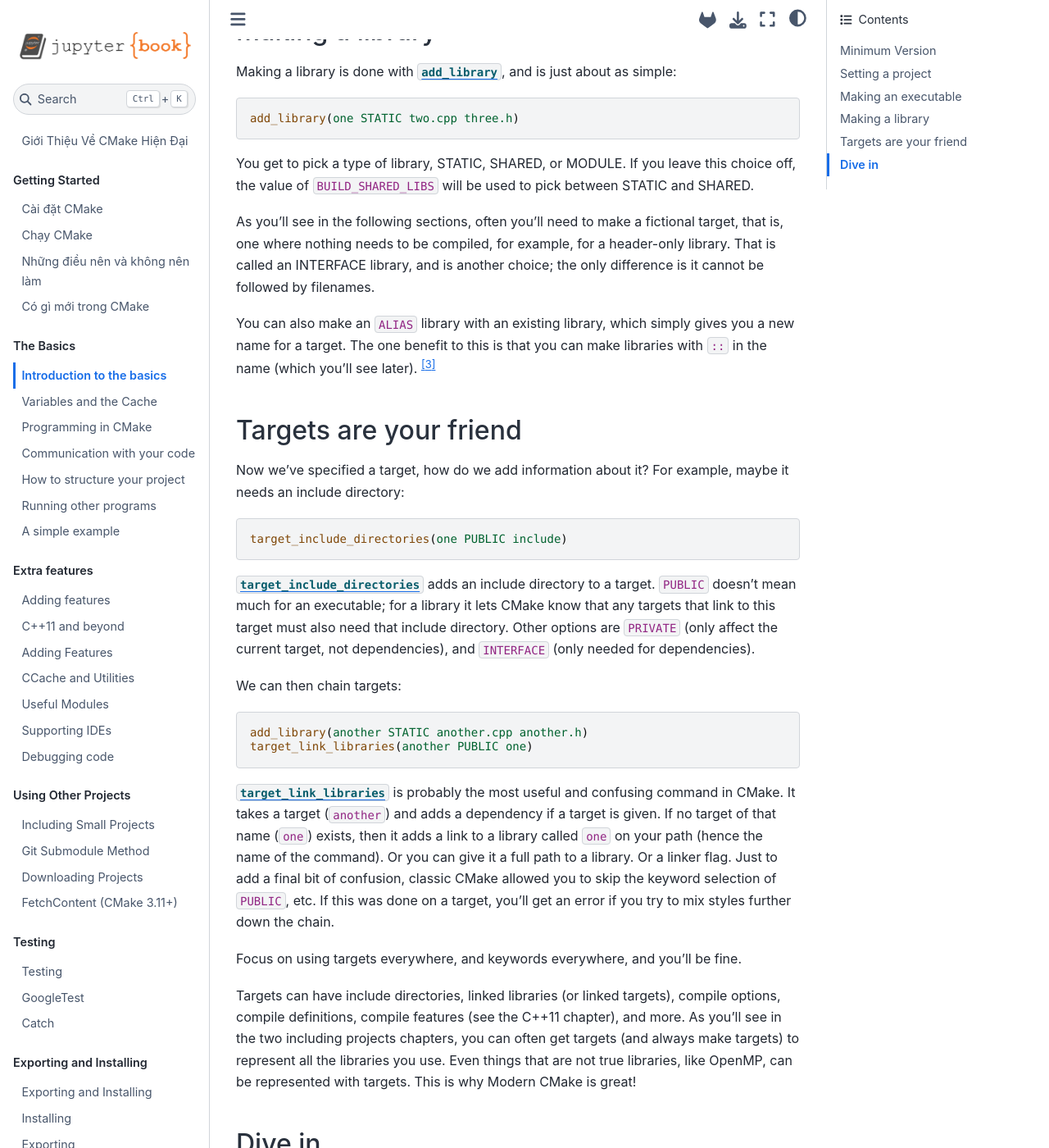
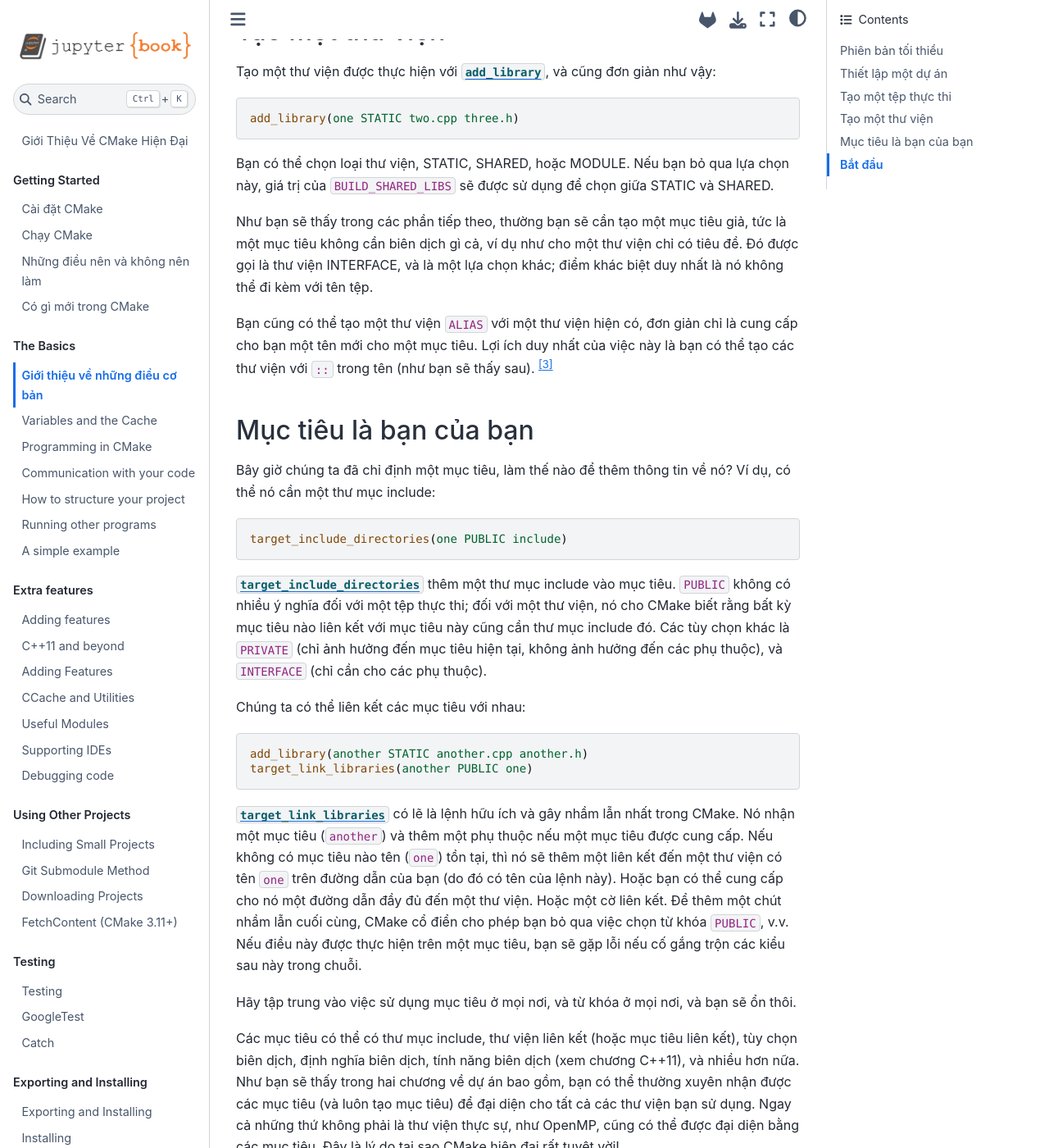
Before and after one commit to xuanvuong1702/Modern-CMake-VI-VN, a Jupyter Book: the page built from chapters/basics.md, in a window 1280 px wide and 1400 px high, scrolled down 2157 px. Shown: the whole window at 82% size. Built offline with Jupyter Book 1.0.4 settings and Sphinx 7.4.7 and the Sphinx Book theme 1.1.4, drawn with Linux system fonts in a browser that asks for light colours; some of the changed text lies outside the part shown.

Commit message:
translate basic

````diff
--- a/chapters/basics.md
+++ b/chapters/basics.md
@@ -1,37 +1,31 @@
-# Introduction to the basics
+# Giới thiệu về những điều cơ bản
 
-## Minimum Version
+## Phiên bản tối thiểu
 
-Here's the first line of every `CMakeLists.txt`, which is the required name of
-the file CMake looks for:
+Đây là dòng đầu tiên của mọi `CMakeLists.txt`, là tên tệp bắt buộc mà CMake tìm kiếm:
+
 
 ```cmake
 cmake_minimum_required(VERSION 3.15)
 ```
+Hãy đề cập một chút về cú pháp của CMake. Tên lệnh
+{{ command.format('cmake_minimum_required') }} không phân biệt chữ hoa chữ thường, vì vậy thực hành phổ biến
+là sử dụng chữ thường. [^1] `VERSION` là một từ khóa đặc biệt cho hàm này.
+Và giá trị của phiên bản theo sau từ khóa. Như ở mọi nơi trong
+cuốn sách này, chỉ cần nhấp vào tên lệnh để xem tài liệu chính thức,
+và sử dụng menu thả xuống để chuyển đổi tài liệu giữa các phiên bản CMake.
 
-Let's mention a bit of CMake syntax. The command name
-{{ command.format('cmake_minimum_required') }} is case insensitive, so the common practice
-is to use lower case. [^1] The `VERSION` is a special keyword for this
-function. And the value of the version follows the keyword. Like everywhere in
-this book, just click on the command name to see the official documentation,
-and use the dropdown to switch documentation between CMake versions.
-
-This line is special! [^2] The version of CMake will also dictate the policies,
-which define behavior changes. So, if you set `minimum_required` to `VERSION 2.8`, you'll get the wrong linking behavior on macOS, for example, even in the
-newest CMake versions. If you set it to 3.3 or less, you'll get the wrong
-hidden symbols behaviour, etc. A list of policies and versions is available at
+Dòng này đặc biệt! [^2] Phiên bản của CMake cũng sẽ quyết định các chính sách,
+định nghĩa các thay đổi hành vi. Vì vậy, nếu bạn đặt `minimum_required` thành `VERSION 2.8`, bạn sẽ gặp phải hành vi liên kết sai trên macOS, chẳng hạn, ngay cả trong các
+phiên bản CMake mới nhất. Nếu bạn đặt nó thành 3.3 hoặc thấp hơn, bạn sẽ gặp phải hành vi
+ẩn ký hiệu sai, v.v. Một danh sách các chính sách và phiên bản có sẵn tại
 {{ cmake.format('policies') }}.
 
-Starting in CMake 3.12, this supports a range, such as `VERSION 3.15...3.30`;
-this means you support as low as 3.15 but have also tested it with the new
-policy settings up to 3.30. This is much nicer on users that need the better
-settings, and due to a trick in the syntax, it's backward compatible with older
-versions of CMake (though actually running CMake 3.1-3.11 will only set the old
-version of the policies, since those versions didn't treat this specially). New
-versions of policies tend to be most important for macOS and Windows users, who
-also usually have a very recent version of CMake.
+Bắt đầu từ CMake 3.12, điều này hỗ trợ một phạm vi, chẳng hạn như `VERSION 3.15...3.30`;
+điều này có nghĩa là bạn hỗ trợ ít nhất là 3.15 nhưng cũng đã kiểm tra nó với các thiết lập chính sách mới
+đến 3.30. Điều này thân thiện hơn nhiều với người dùng cần các thiết lập tốt hơn, và nhờ một mẹo trong cú pháp, nó tương thích ngược với các phiên bản cũ hơn của CMake (mặc dù thực tế chạy CMake 3.1-3.11 sẽ chỉ đặt phiên bản cũ của các chính sách, vì các phiên bản đó không xử lý điều này đặc biệt). Các phiên bản mới của các chính sách thường quan trọng nhất đối với người dùng macOS và Windows, những người cũng thường có phiên bản CMake rất mới.
 
-This is what new projects should do:
+Đây là những gì các dự án mới nên làm:
 
 ```cmake
 cmake_minimum_required(VERSION 3.15...3.30)
@@ -40,93 +34,79 @@ cmake_minimum_required(VERSION 3.15...3.30)
 
 :::{tip}
 
-If you really need to set to a low value here, you can use
-{{ command.format('cmake_policy') }} to conditionally increase the policy level or set a
-specific policy.
+Nếu bạn thực sự cần đặt giá trị thấp ở đây, bạn có thể sử dụng
+{{ command.format('cmake_policy') }} để tăng mức chính sách một cách có điều kiện hoặc đặt một
+chính sách cụ thể.
 
 :::
 
-## Setting a project
+## Thiết lập một dự án
 
-Now, every top-level CMake file will have the next line:
+Bây giờ, mọi tệp CMake cấp cao nhất sẽ có dòng sau:
 
 ```cmake
 project(MyProject VERSION 1.0
                   DESCRIPTION "Very nice project"
                   LANGUAGES CXX)
 ```
-
-Now we see even more syntax. Strings are quoted, whitespace doesn't matter, and
-the name of the project is the first argument (positional). All the keyword
-arguments here are optional. The version sets a bunch of variables, like
-`MyProject_VERSION` and `PROJECT_VERSION`. The languages are `C`, `CXX`,
-`Fortran`, `ASM`, `CUDA` (CMake 3.8+), `CSharp` (3.8+), and `SWIFT` (CMake
-3.15+ experimental). `C CXX` is the default. In CMake 3.9, `DESCRIPTION` was
-added to set a project description, as well. The documentation for
-{{ command.format('project') }} may be helpful.
+Bây giờ chúng ta thấy thêm cú pháp. Các chuỗi được đặt trong dấu ngoặc kép, khoảng trắng không quan trọng, và tên của dự án là đối số đầu tiên (theo vị trí). Tất cả các đối số từ khóa ở đây đều là tùy chọn. Phiên bản thiết lập một loạt các biến, như `MyProject_VERSION` và `PROJECT_VERSION`. Các ngôn ngữ là `C`, `CXX`, `Fortran`, `ASM`, `CUDA` (CMake 3.8+), `CSharp` (3.8+), và `SWIFT` (CMake 3.15+ thử nghiệm). `C CXX` là mặc định. Trong CMake 3.9, `DESCRIPTION` đã được thêm vào để thiết lập mô tả dự án. Tài liệu cho {{ command.format('project') }} có thể hữu ích.
 
 :::{tip}
 
-You can add
-[comments](https://cmake.org/cmake/help/latest/manual/cmake-language.7.html#comments)
-with the `#` character. CMake does have an inline syntax for comments too, but
-it's rarely used.
+Bạn có thể thêm
+[bình luận](https://cmake.org/cmake/help/latest/manual/cmake-language.7.html#comments)
+với ký tự `#`. CMake cũng có cú pháp bình luận nội tuyến, nhưng hiếm khi được sử dụng.
 
 :::
+Không có gì đặc biệt về tên dự án. Không có mục tiêu nào được thêm vào tại thời điểm này.
 
-There's really nothing special about the project name. No targets are added at this point.
+## Tạo một tệp thực thi
 
-## Making an executable
-
-Although libraries are much more interesting, and we'll spend most of our time
-with them, let's start with a simple executable.
+Mặc dù thư viện thú vị hơn nhiều, và chúng ta sẽ dành phần lớn thời gian với chúng, hãy bắt đầu với một tệp thực thi đơn giản.
 
 ```cmake
 add_executable(one two.cpp three.h)
 ```
+Có một số điều cần giải thích ở đây. `one` vừa là tên của tệp thực thi được tạo ra, vừa là tên của mục tiêu CMake được tạo ra (bạn sẽ nghe nhiều hơn về các mục tiêu sớm thôi, tôi hứa). Danh sách tệp nguồn đi kèm ngay sau đó, và bạn có thể liệt kê bao nhiêu tùy thích. CMake rất thông minh, và sẽ chỉ biên dịch các tệp có phần mở rộng nguồn. Các tệp tiêu đề sẽ, cho hầu hết các mục đích, bị bỏ qua; lý do duy nhất để liệt kê chúng là để chúng hiển thị trong các IDE. Các mục tiêu xuất hiện dưới dạng thư mục trong nhiều IDE. Thông tin thêm về hệ thống xây dựng chung và các mục tiêu có sẵn tại {{ cmake.format('buildsystem') }}.
 
-There are several things to unpack here. `one` is both the name of the executable file generated, and the name of the CMake target created (you'll hear a lot more about targets soon, I promise). The source file list comes next, and you can list as many as you'd like. CMake is smart, and will only compile source file extensions. The headers will be, for most intents and purposes, ignored; the only reason to list them is to get them to show up in IDEs. Targets show up as folders in many IDEs. More about the general build system and targets is available at {{ cmake.format('buildsystem') }}.
+## Tạo một thư viện
 
-## Making a library
-
-Making a library is done with {{ command.format('add_library') }}, and is just about as simple:
+Tạo một thư viện được thực hiện với {{ command.format('add_library') }}, và cũng đơn giản như vậy:
 
 ```cmake
 add_library(one STATIC two.cpp three.h)
 ```
 
-You get to pick a type of library, STATIC, SHARED, or MODULE. If you leave this choice off, the value of `BUILD_SHARED_LIBS` will be used to pick between STATIC and SHARED.
+Bạn có thể chọn loại thư viện, STATIC, SHARED, hoặc MODULE. Nếu bạn bỏ qua lựa chọn này, giá trị của `BUILD_SHARED_LIBS` sẽ được sử dụng để chọn giữa STATIC và SHARED.
 
-As you'll see in the following sections, often you'll need to make a fictional target, that is, one where nothing needs to be compiled, for example, for a header-only library. That is called an INTERFACE library, and is another choice; the only difference is it cannot be followed by filenames.
+Như bạn sẽ thấy trong các phần tiếp theo, thường bạn sẽ cần tạo một mục tiêu giả, tức là một mục tiêu không cần biên dịch gì cả, ví dụ như cho một thư viện chỉ có tiêu đề. Đó được gọi là thư viện INTERFACE, và là một lựa chọn khác; điểm khác biệt duy nhất là nó không thể đi kèm với tên tệp.
 
-You can also make an `ALIAS` library with an existing library, which simply gives you a new name for a target. The one benefit to this is that you can make libraries with `::` in the name (which you'll see later). [^3]
+Bạn cũng có thể tạo một thư viện `ALIAS` với một thư viện hiện có, đơn giản chỉ là cung cấp cho bạn một tên mới cho một mục tiêu. Lợi ích duy nhất của việc này là bạn có thể tạo các thư viện với `::` trong tên (như bạn sẽ thấy sau). [^3]
 
-## Targets are your friend
+## Mục tiêu là bạn của bạn
 
-Now we've specified a target, how do we add information about it? For example, maybe it needs an include directory:
+Bây giờ chúng ta đã chỉ định một mục tiêu, làm thế nào để thêm thông tin về nó? Ví dụ, có thể nó cần một thư mục include:
 
 ```cmake
 target_include_directories(one PUBLIC include)
 ```
+{{ command.format('target_include_directories') }} thêm một thư mục include vào mục tiêu. `PUBLIC` không có nhiều ý nghĩa đối với một tệp thực thi; đối với một thư viện, nó cho CMake biết rằng bất kỳ mục tiêu nào liên kết với mục tiêu này cũng cần thư mục include đó. Các tùy chọn khác là `PRIVATE` (chỉ ảnh hưởng đến mục tiêu hiện tại, không ảnh hưởng đến các phụ thuộc), và `INTERFACE` (chỉ cần cho các phụ thuộc).
 
-{{ command.format('target_include_directories') }} adds an include directory to a target. `PUBLIC` doesn't mean much for an executable; for a library it lets CMake know that any targets that link to this target must also need that include directory. Other options are `PRIVATE` (only affect the current target, not dependencies), and `INTERFACE` (only needed for dependencies).
+Chúng ta có thể liên kết các mục tiêu với nhau:
 
-We can then chain targets:
 
 ```cmake
 add_library(another STATIC another.cpp another.h)
 target_link_libraries(another PUBLIC one)
 ```
+{{ command.format('target_link_libraries') }} có lẽ là lệnh hữu ích và gây nhầm lẫn nhất trong CMake. Nó nhận một mục tiêu (`another`) và thêm một phụ thuộc nếu một mục tiêu được cung cấp. Nếu không có mục tiêu nào tên (`one`) tồn tại, thì nó sẽ thêm một liên kết đến một thư viện có tên `one` trên đường dẫn của bạn (do đó có tên của lệnh này). Hoặc bạn có thể cung cấp cho nó một đường dẫn đầy đủ đến một thư viện. Hoặc một cờ liên kết. Để thêm một chút nhầm lẫn cuối cùng, CMake cổ điển cho phép bạn bỏ qua việc chọn từ khóa `PUBLIC`, v.v. Nếu điều này được thực hiện trên một mục tiêu, bạn sẽ gặp lỗi nếu cố gắng trộn các kiểu sau này trong chuỗi.
 
-{{ command.format('target_link_libraries') }} is probably the most useful and confusing command in CMake. It takes a target (`another`) and adds a dependency if a target is given. If no target of that name (`one`) exists, then it adds a link to a library called `one` on your path (hence the name of the command). Or you can give it a full path to a library. Or a linker flag. Just to add a final bit of confusion, classic CMake allowed you to skip the keyword selection of `PUBLIC`, etc. If this was done on a target, you'll get an error if you try to mix styles further down the chain.
+Hãy tập trung vào việc sử dụng mục tiêu ở mọi nơi, và từ khóa ở mọi nơi, và bạn sẽ ổn thôi.
 
-Focus on using targets everywhere, and keywords everywhere, and you'll be fine.
+Các mục tiêu có thể có thư mục include, thư viện liên kết (hoặc mục tiêu liên kết), tùy chọn biên dịch, định nghĩa biên dịch, tính năng biên dịch (xem chương C++11), và nhiều hơn nữa. Như bạn sẽ thấy trong hai chương về dự án bao gồm, bạn có thể thường xuyên nhận được các mục tiêu (và luôn tạo mục tiêu) để đại diện cho tất cả các thư viện bạn sử dụng. Ngay cả những thứ không phải là thư viện thực sự, như OpenMP, cũng có thể được đại diện bằng các mục tiêu. Đây là lý do tại sao CMake hiện đại rất tuyệt vời!
+## Bắt đầu
 
-Targets can have include directories, linked libraries (or linked targets), compile options, compile definitions, compile features (see the C++11 chapter), and more. As you'll see in the two including projects chapters, you can often get targets (and always make targets) to represent all the libraries you use. Even things that are not true libraries, like OpenMP, can be represented with targets. This is why Modern CMake is great!
-
-## Dive in
-
-See if you can follow the following file. It makes a simple C++11 library and a program using it. No dependencies. I'll discuss more C++ standard options later, using the CMake 3.8 system for now.
+Hãy thử xem bạn có thể theo dõi tệp sau đây không. Nó tạo ra một thư viện C++11 đơn giản và một chương trình sử dụng thư viện đó. Không có phụ thuộc nào. Tôi sẽ thảo luận thêm về các tùy chọn tiêu chuẩn C++ sau, hiện tại chúng ta sẽ sử dụng hệ thống CMake 3.8.
 
 ```cmake
 cmake_minimum_required(VERSION 3.15...3.30)
@@ -141,7 +121,6 @@ add_executable(calc apps/calc.cpp)
 target_link_libraries(calc PUBLIC calclib)
 
 ```
-
-[^1]: In this book, I'll mostly avoid showing you the wrong way to do things; you can find plenty of examples of that online. I'll mention alternatives occasionally, but these are not recommended unless they are absolutely necessary; often they are just there to help you read older CMake code.
-[^2]: You will sometimes see `FATAL_ERROR` here, that was needed to support nice failures when running this in CMake <2.6, which should not be a problem anymore.
-[^3]: The `::` syntax was originally intended for `INTERFACE IMPORTED` libraries, which were explicitly supposed to be libraries defined outside the current project. But, because of this, most of the `target_*` commands don't work on `IMPORTED` libraries, making them hard to set up yourself. So don't use the `IMPORTED` keyword for now, and use an `ALIAS` target instead; it will be fine until you start exporting targets. This limitation was fixed in CMake 3.11.
+[^1]: Trong cuốn sách này, tôi sẽ tránh việc chỉ cho bạn cách làm sai; bạn có thể tìm thấy rất nhiều ví dụ về điều đó trên mạng. Thỉnh thoảng tôi sẽ đề cập đến các phương án thay thế, nhưng chúng không được khuyến nghị trừ khi thực sự cần thiết; thường thì chúng chỉ giúp bạn đọc mã CMake cũ hơn.
+[^2]: Đôi khi bạn sẽ thấy `FATAL_ERROR` ở đây, điều này cần thiết để hỗ trợ các lỗi đẹp khi chạy trong CMake <2.6, điều này không còn là vấn đề nữa.
+[^3]: Cú pháp `::` ban đầu được dự định cho các thư viện `INTERFACE IMPORTED`, vốn được cho là các thư viện được định nghĩa bên ngoài dự án hiện tại. Nhưng, vì lý do này, hầu hết các lệnh `target_*` không hoạt động trên các thư viện `IMPORTED`, khiến chúng khó thiết lập. Vì vậy, đừng sử dụng từ khóa `IMPORTED` vào lúc này, hãy sử dụng mục tiêu `ALIAS` thay thế; nó sẽ ổn cho đến khi bạn bắt đầu xuất các mục tiêu. Hạn chế này đã được khắc phục trong CMake 3.11.
````
